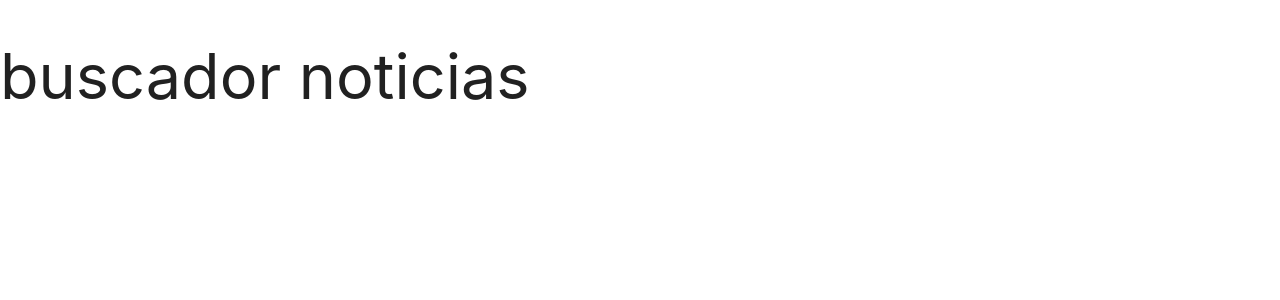
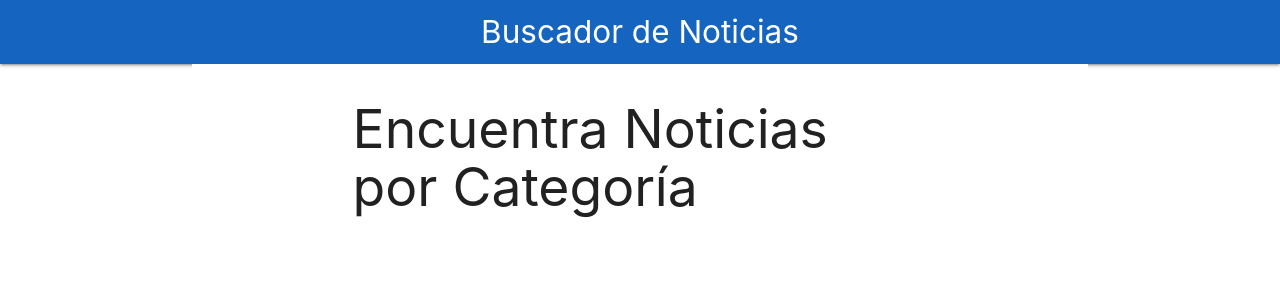
Before and after one commit to sebaszwenger/buscador-noticias-react, a React (Create React App) app: page / in a window 1280 px wide. Shown: the top 300 px of the page. Built offline with nearby package versions, Linux system fonts and the light colour scheme.

Commit message:
use Header, create div container for component Formulario

```diff
--- a/src/App.js
+++ b/src/App.js
@@ -1,7 +1,14 @@
+import Formulario from "./components/Formulario";
+import Header from "./components/Header";
+
 function App() {
   return (
     <>
-      <h1>buscador noticias</h1>
+      <Header titulo="Buscador de Noticias" />
+
+      <div className="container white">
+        <Formulario />
+      </div>
     </>
   );
 }
```
